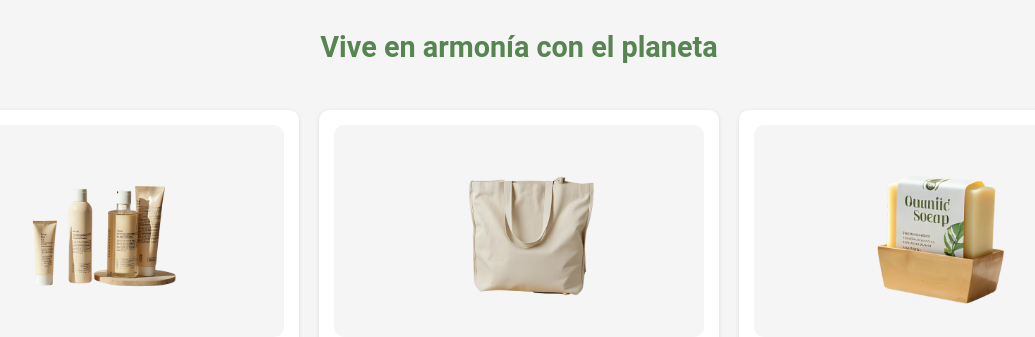
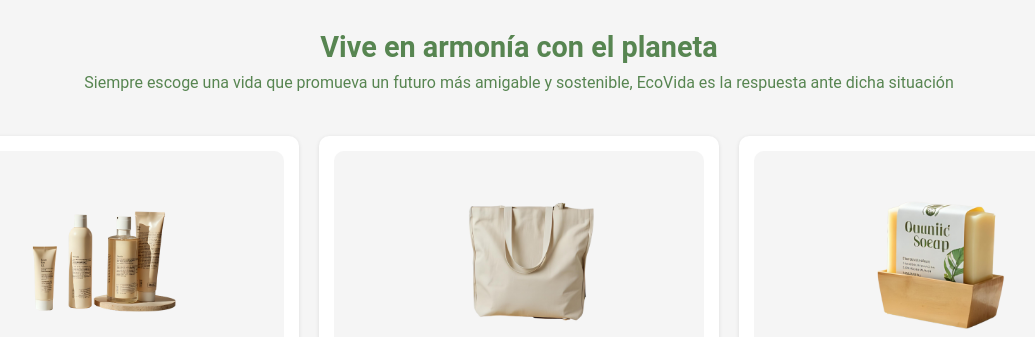
Before and after one commit to brisaperea/landing-ecovida, a plain HTML site: page EcoVida/index.html in a window 1280 px wide. Shown: the part 463-800 px from the top of the page, without its empty margins (121-1156 px from the left). Drawn offline with Linux system fonts and the light colour scheme.

Commit message:
Secciones

```diff
--- a/EcoVida/index.html
+++ b/EcoVida/index.html
@@ -23,6 +23,7 @@
   <section id="hero">
     <img src="Images/Logo.png">
     <h2>Vive en armonía con el planeta</h2>
+    <p>Siempre escoge una vida que promueva un futuro más amigable y sostenible, EcoVida es la respuesta ante dicha situación</p>
   </section>
 
   <section id="productos">
```
